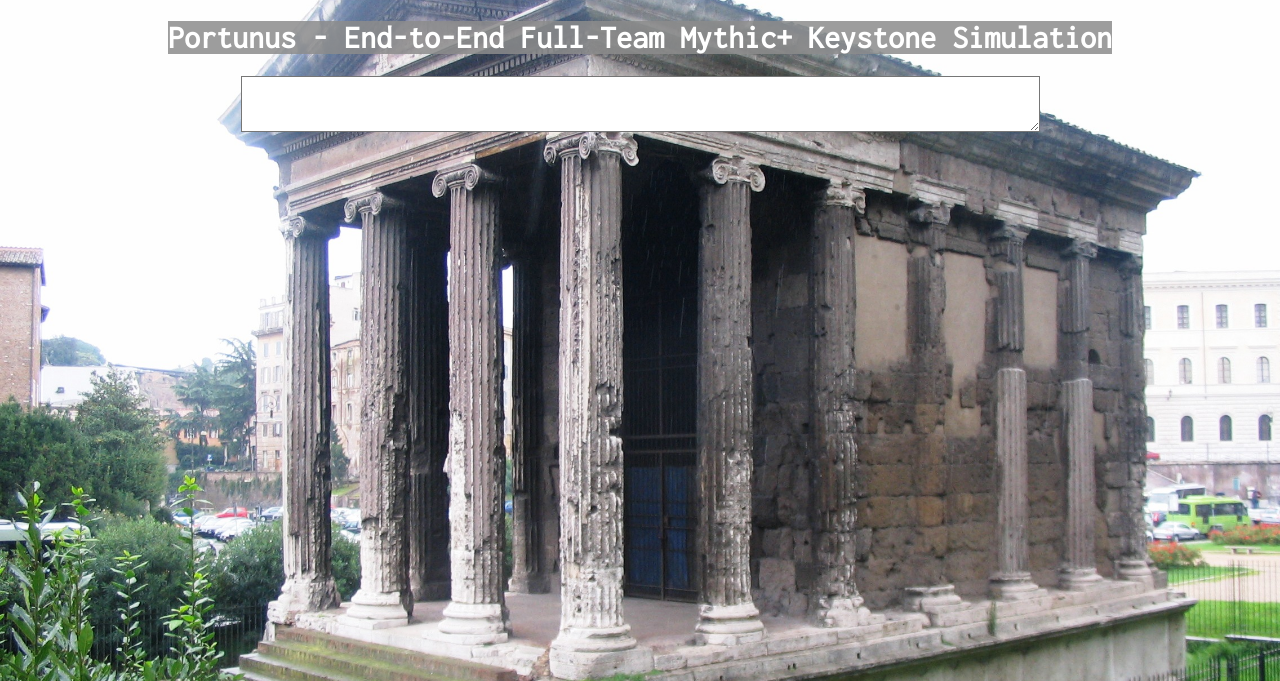
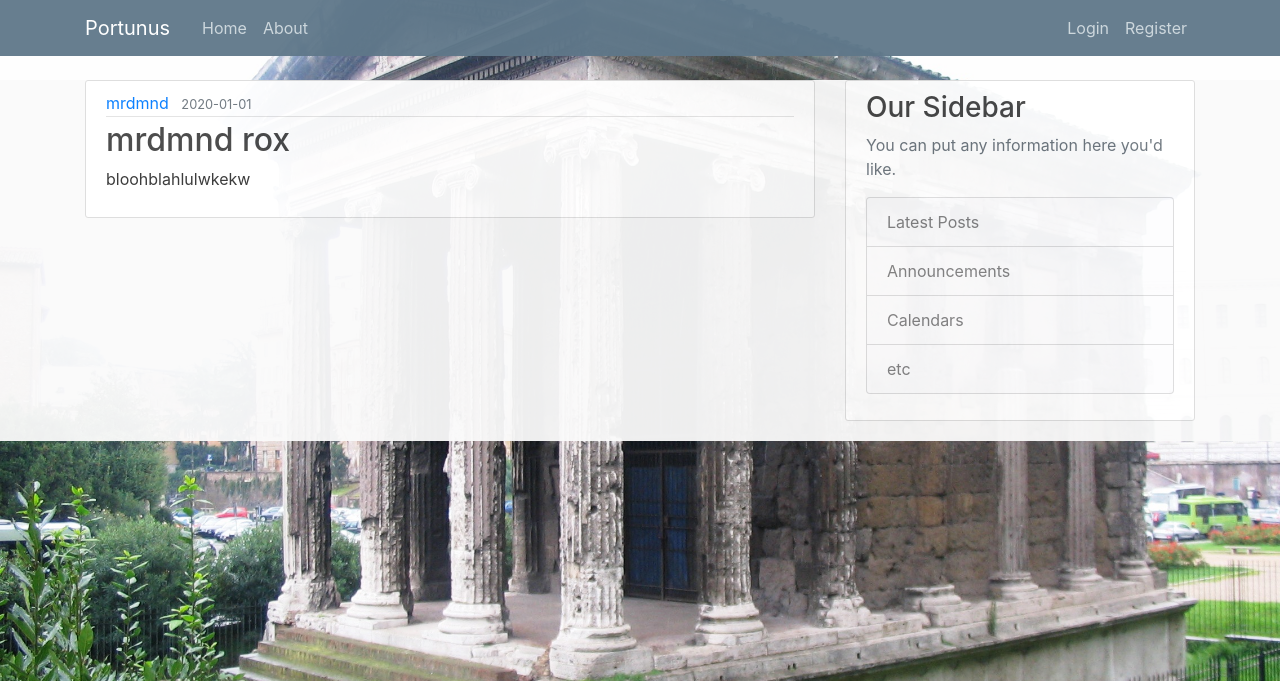
Before and after one commit to mrdmnd/portunus, a Flask app: page / in a window 1280 px wide. Shown: the top 681 px of the page. Run offline with Flask 2, Linux system fonts and the light colour scheme; some libraries are stand-ins or nearby versions.

Commit message:
[frontend] Website updates, login/reg forms

```diff
--- a/frontend/main.py
+++ b/frontend/main.py
@@ -1,12 +1,57 @@
-from flask import Flask, request, render_template
-DEBUG = True
+import os
+from flask import Flask, request, render_template, send_from_directory, url_for, flash, redirect
+from forms import RegistrationForm, LoginForm
 
 app = Flask(__name__)
 app.config.from_object(__name__)
+app.config['SECRET_KEY'] = 'e38425d0dcea98645bee3b0f3f3aaf5b'
+
+dungeon_routes = [
+    {
+        'title': 'mrdmnd rox',
+        'creator': 'mrdmnd',
+        'date_created': '2020-01-01',
+        'content': 'bloohblahlulwkekw'
+    }
+]
+
+@app.route('/favicon.ico')
+def favicon():
+    return send_from_directory(os.path.join(app.root_path, 'static'), 'icons/favicon.ico')
+
 
 @app.route('/')
-def show_homepage():
-    return render_template('index.html')
+@app.route('/home')
+def home():
+    return render_template('index.html', dungeon_routes = dungeon_routes)
+
+
+@app.route('/about')
+def about():
+    return render_template('about.html')
+
+@app.route('/register', methods=["GET", "POST"])
+def register():
+    form = RegistrationForm()
+    if form.validate_on_submit():
+        flash(f'Account created for user {form.username.data}!', 'success')
+        return redirect(url_for('home'))
+
+    return render_template('register.html', title='Register', form=form)
+
+@app.route('/login', methods=["GET", "POST"])
+def login():
+    form = LoginForm()
+    if form.validate_on_submit():
+        if (form.email.data == 'admin@portunuspl.us' and form.password.data == 'password'):
+            flash('Logged into account!', 'success')
+            return redirect(url_for('home'))
+        else:
+            flash('Login unsuccessful. Please check Email and Password.', 'danger')
+    return render_template('login.html', title='Login', form=form)
+
+
+
 
 if __name__ == '__main__':
-    app.run(debug=DEBUG)
+    app.run(debug=True)
--- /dev/null
+++ b/frontend/static/main.css
@@ -0,0 +1,89 @@
+html {
+  background: url(temple_of_portunus.jpg) no-repeat center center fixed;
+  -webkit-background-size: cover;
+  -moz-background-size: cover;
+  -o-background-size: cover;
+  background-size: cover;
+}
+
+body {
+  background: #fafafa;
+  color: #333333;
+  opacity: 0.95 !important;
+  margin-top: 5rem;
+}
+
+h1, h2, h3, h4, h5, h6 {
+  color: #444444;
+}
+
+.bg-steel {
+  background-color: #5f788a;
+}
+
+.site-header .navbar-nav .nav-link {
+  color: #cbd5db;
+}
+
+.site-header .navbar-nav .nav-link:hover {
+  color: #ffffff;
+}
+
+.site-header .navbar-nav .nav-link.active {
+  font-weight: 500;
+}
+
+.content-section {
+  background: #ffffff;
+  padding: 10px 20px;
+  border: 1px solid #dddddd;
+  border-radius: 3px;
+  margin-bottom: 20px;
+}
+
+.article-title {
+  color: #444444;
+}
+
+a.article-title:hover {
+  color: #428bca;
+  text-decoration: none;
+}
+
+.article-content {
+  white-space: pre-line;
+}
+
+.article-img {
+  height: 65px;
+  width: 65px;
+  margin-right: 16px;
+}
+
+.article-metadata {
+  padding-bottom: 1px;
+  margin-bottom: 4px;
+  border-bottom: 1px solid #e3e3e3
+}
+
+.article-metadata a:hover {
+  color: #333;
+  text-decoration: none;
+}
+
+.article-svg {
+  width: 25px;
+  height: 25px;
+  vertical-align: middle;
+}
+
+.account-img {
+  height: 125px;
+  width: 125px;
+  margin-right: 20px;
+  margin-bottom: 16px;
+}
+
+.account-heading {
+  font-size: 2.5rem;
+}
--- a/frontend/static/styling.css
+++ /dev/null
@@ -1,99 +0,0 @@
-table {
-  font: 80% Verdana, Arial, Helvetica, sans-serif;
-  color: rgba(220,220,220,1.0);
-  text-align: left;
-  border-collapse: collapse;
-  border: 1px solid #666666;
-}
-tr.odd {
-  background-color: rgba(140,140,140,0.85);
-}
-tr {
-  background-color: rgba(140,140,140,0.85);
-  vertical-align: center;
-}
-td {
-  font-family: 'Inconsolata', sans-serif;
-  font-style:normal;
-  font-weight:normal;
-  font-size:14px;
-  border-left: 0px solid #dadada;
-}
-
-.textfield {
-  width: 200px;
-  margin: auto;
-  color: #e68a2e;
-}
-
-.textfield_rideurl {
-  width: 300px;
-  margin: auto;
-  color: #e68a2e;
-}
-
-
-.textfield_power {
-  width: 50px;
-  margin: auto;
-  text-align: center;
-  color: #e68a2e;
-}
-input.largebtn {
-  color: #fff;
-  font-family: 'Inconsolata', sans-serif;
-  font-size: 85%;
-  font-weight: bold;
-  background-color: rgba(140,140,140,0.85);
-  border: 1px solid;
-}
-textarea {
-  height:50px;
-  width:793px;
-  background:#FFF;
-  min-height:50px;
-  min-width:200px;
-  text-align:center
-}
-button {
-  color: #fff;
-  font-family: 'Inconsolata', sans-serif;
-  font-size: 85%;
-  font-weight: bold;
-  background-color: rgba(140,140,140,0.85);
-  border: 1px solid;
-}
-h2 {
-  font-family: 'Inconsolata', sans-serif;
-  color: #e68a2e;
-  margin: 0;
-  padding: 0;
-}
-h2 span {
-  background-color: rgba(140,140,140,0.85);
-}
-
-h1 {
-  font-family: 'Inconsolata', sans-serif;
-  color: rgba(255,255,255,1.0);
-}
-h1 span {
-  background-color: rgba(140,140,140,0.85);
-}
-
-
-.myQtipClass {
-  border-color: #e68a2e;
-}
-.myQtipClass .qtip-content {
-  font-size: 16px;
-  line-height: 110%;
-}
-
-html {
-  background: url(temple_of_portunus.jpg) no-repeat center center fixed;
-  -webkit-background-size: cover;
-  -moz-background-size: cover;
-  -o-background-size: cover;
-  background-size: cover;
-}
--- /dev/null
+++ b/frontend/templates/about.html
@@ -0,0 +1,4 @@
+{% extends "layout.html" %}
+{% block content %}
+<p> This is the about page. </p>
+{% endblock content %}
--- a/frontend/templates/index.html
+++ b/frontend/templates/index.html
@@ -1,13 +1,16 @@
 {% extends "layout.html" %}
-{% block body %}
-<body>
-  <center>
-  <h1><span>Portunus - End-to-End Full-Team Mythic+ Keystone Simulation</span></h1>
-  <div id="output">
-    <div id="console">
-      <textarea name="console" id="console">{{ console }}</textarea>
+{% block content %}
+{% for dungeon_route in dungeon_routes %}
+<article class="media content-section">
+  <div class="media-body">
+    <div class="article-metadata">
+      <a class="mr-2" href="#">{{ dungeon_route.creator }}</a>
+      <small class="text-muted">{{ dungeon_route.date_created }}</small>
     </div>
+    <h2><a class="article-title" href="#">{{ dungeon_route.title }}</a></h2>
+    <p class="article-content">{{ dungeon_route.content }}</p>
   </div>
-</center>
-</body>
-{% endblock %}
+</article>
+
+{% endfor %}
+{% endblock content %}
--- a/frontend/templates/layout.html
+++ b/frontend/templates/layout.html
@@ -1,16 +1,86 @@
 <!doctype html>
 <html>
-  <head>
-    <title>Portunus</title>
-    <link rel=stylesheet type=text/css href="{{ url_for('static', filename='styling.css') }}">
-    <link rel='stylesheet' type='text/css' href='//fonts.googleapis.com/css?family=Inconsolata'>
-    <link rel='stylesheet' type='text/css' href='//cdnjs.cloudflare.com/ajax/libs/qtip2/2.1.1/jquery.qtip.min.css'>
-    <script src="//ajax.googleapis.com/ajax/libs/jquery/1.10.2/jquery.min.js" ></script>
-    <script src="//cdnjs.cloudflare.com/ajax/libs/qtip2/2.1.1/jquery.qtip.min.js"></script>
-    <meta http-equiv="content-type" content="text/html;charset=utf-8">
-    {% block head %}
-    {% endblock %}
-  </head>
-  {% block body %}
-  {% endblock %}
+<head>
+  <!-- Required meta tags -->
+  <meta charset="utf-8">
+  <meta name="viewport" content="width=device-width, initial-scale=1, shrink-to-fit=no">
+
+  <!-- Bootstrap CSS -->
+  <link rel="stylesheet" href="https://stackpath.bootstrapcdn.com/bootstrap/4.5.0/css/bootstrap.min.css"
+    integrity="sha384-9aIt2nRpC12Uk9gS9baDl411NQApFmC26EwAOH8WgZl5MYYxFfc+NcPb1dKGj7Sk" crossorigin="anonymous">
+
+  <link rel=stylesheet type=text/css href="{{ url_for('static', filename='main.css') }}">
+
+  {% if title %}
+  <title>Portunus - {{ title }}</title>
+  {% else %}
+  <title>Portunus</title>
+  {% endif %}
+  <meta http-equiv="content-type" content="text/html;charset=utf-8">
+</head>
+<body>
+  <header class="site-header">
+    <nav class="navbar navbar-expand-md navbar-dark bg-steel fixed-top">
+      <div class="container">
+        <a class="navbar-brand mr-4" href="/">Portunus</a>
+        <button class="navbar-toggler" type="button" data-toggle="collapse" data-target="#navbarToggle"
+          aria-controls="navbarToggle" aria-expanded="false" aria-label="Toggle navigation">
+          <span class="navbar-toggler-icon"></span>
+        </button>
+        <div class="collapse navbar-collapse" id="navbarToggle">
+          <div class="navbar-nav mr-auto">
+            <a class="nav-item nav-link" href="{{ url_for('home') }}">Home</a>
+            <a class="nav-item nav-link" href="{{ url_for('about') }}">About</a>
+          </div>
+          <!-- Navbar Right Side -->
+          <div class="navbar-nav">
+            <a class="nav-item nav-link" href="{{ url_for('login') }}">Login</a>
+            <a class="nav-item nav-link" href="{{ url_for('register') }}">Register</a>
+          </div>
+        </div>
+      </div>
+    </nav>
+  </header>
+
+  <main role="main" class="container">
+    <div class="row">
+      <div class="col-md-8">
+        {% with messages = get_flashed_messages(with_categories=true) %}
+          {% if messages %}
+            {% for category, message in messages %}
+              <div class="alert alert-{{ category}}">{{ message }}</div>
+            {% endfor %}
+          {% endif %}
+        {% endwith %}
+        {% block content %}{% endblock %}
+      </div>
+      <div class="col-md-4">
+        <div class="content-section">
+          <h3>Our Sidebar</h3>
+          <p class='text-muted'>You can put any information here you'd like.
+          <ul class="list-group">
+            <li class="list-group-item list-group-item-light">Latest Posts</li>
+            <li class="list-group-item list-group-item-light">Announcements</li>
+            <li class="list-group-item list-group-item-light">Calendars</li>
+            <li class="list-group-item list-group-item-light">etc</li>
+          </ul>
+          </p>
+        </div>
+      </div>
+    </div>
+  </main>
+
+  <!-- Optional JavaScript -->
+  <!-- jQuery first, then Popper.js, then Bootstrap JS -->
+  <script src="https://code.jquery.com/jquery-3.5.1.slim.min.js"
+    integrity="sha384-DfXdz2htPH0lsSSs5nCTpuj/zy4C+OGpamoFVy38MVBnE+IbbVYUew+OrCXaRkfj"
+    crossorigin="anonymous"></script>
+  <script src="https://cdn.jsdelivr.net/npm/popper.js@1.16.0/dist/umd/popper.min.js"
+    integrity="sha384-Q6E9RHvbIyZFJoft+2mJbHaEWldlvI9IOYy5n3zV9zzTtmI3UksdQRVvoxMfooAo"
+    crossorigin="anonymous"></script>
+  <script src="https://stackpath.bootstrapcdn.com/bootstrap/4.5.0/js/bootstrap.min.js"
+    integrity="sha384-OgVRvuATP1z7JjHLkuOU7Xw704+h835Lr+6QL9UvYjZE3Ipu6Tp75j7Bh/kR0JKI"
+    crossorigin="anonymous"></script>
+</body>
+
 </html>
```
Also changed, not shown: frontend/forms.py (added, +19 -0 lines), frontend/requirements.txt (+20 -1 lines), frontend/templates/login.html (added, +50 -0 lines), frontend/templates/register.html (added, +72 -0 lines), frontend/README.md, 1 other file.
